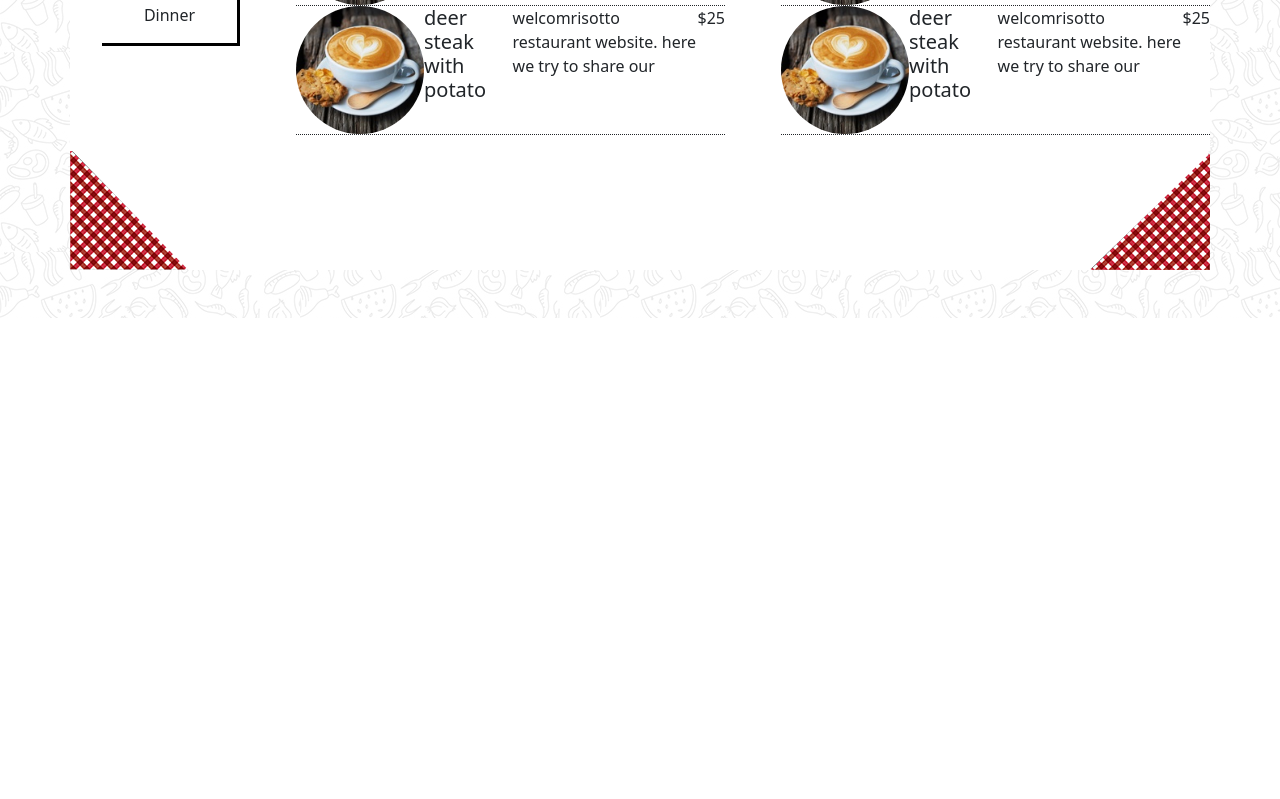
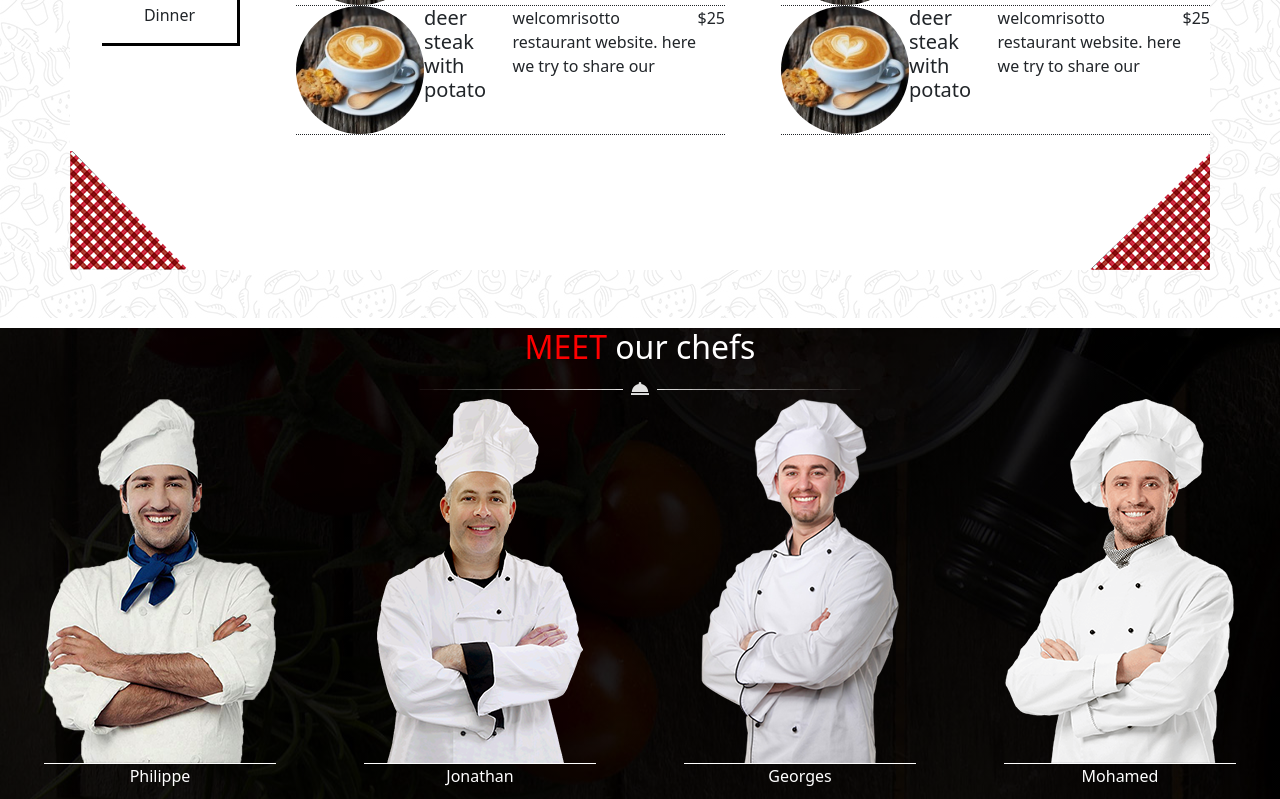
Before and after one commit to herediat/cs-site-chef-20, a website: page index.html in a window 1280 px wide. Shown: the part 2001-2800 px from the top of the page. Before the commit the page ends 2319 px from the top, so only its background shows below. Drawn offline with nearby package versions, Linux system fonts and the light colour scheme.

Commit message:
seciton2 done

```diff
--- a/index.html
+++ b/index.html
@@ -245,6 +245,34 @@
       </div>
     </div>
   </section>
+
+  <!-- ------------------------SECTION2------------------ -->
+  <section class="section2">
+    <div class="names">
+      <h2>
+        <span>meet</span> our chefs
+      </h2>
+      <img src="./public/images/decoration_line.png" alt="">
+    </div>
+    <div class="chefs">
+      <div>
+        <img src="./public/images/chef1.png" alt="">
+        <p>Philippe</p>
+      </div>
+      <div>
+        <img src="./public/images/chef2.png" alt="">
+        <p>Jonathan</p>
+      </div>
+      <div>
+        <img src="./public/images/chef3.png" alt="">
+        <p>Georges</p>
+      </div>
+      <div>
+        <img src="./public/images/chef4.png" alt="">
+        <p>Mohamed</p>
+      </div>
+    </div>
+  </section>
 </body>
 <script src="./node_modules/bootstrap/dist/js/bootstrap.js"></script>
 <script src="./node_modules/@popperjs/core/dist/umd/popper.js"></script>
--- a/package.json
+++ b/package.json
@@ -13,5 +13,8 @@
     "@fortawesome/fontawesome-free": "^5.15.4",
     "@popperjs/core": "^2.10.1",
     "bootstrap": "^5.1.1"
+  },
+  "devDependencies": {
+    "url-loader": "^4.1.1"
   }
 }
--- a/src/sass/modules/_section2.sass
+++ b/src/sass/modules/_section2.sass
@@ -0,0 +1,18 @@
+.section2
+    background-image: linear-gradient(rgba(0, 0, 0, 0.527), rgba(0, 0, 0, 0.5)), url("../images/team_background.jpg")
+    background-repeat: no-repeat
+    .names
+        text-align: center
+        color: #fff
+        margin-top: 10px
+        span
+            text-transform: uppercase
+            color: red
+    .chefs
+        display: flex
+        justify-content: space-around
+        img
+            border-bottom: 1px solid #fff
+        p
+            color: #fff
+            text-align: center
```
Also changed, not shown: public/css/app.css, 2 other files.
